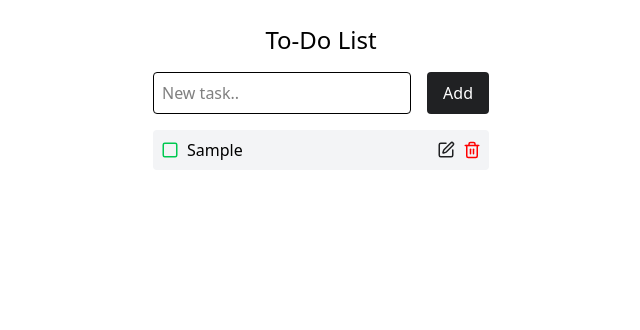
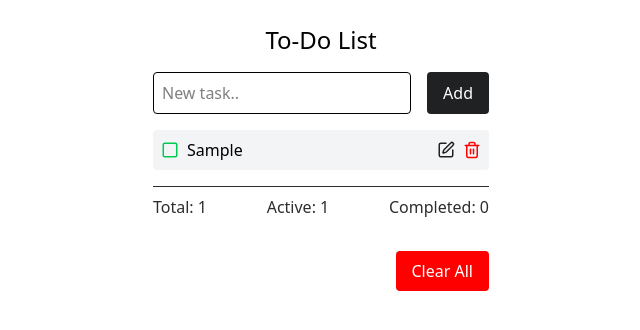
Before and after one commit to orfneos/cf7-react-todo, a React (Vite) app: page / in a window 1280 px wide. Both pictures are taken after typing "Sample" into the empty fields and a click on the button "Add". Shown: the top 330 px of the page, without its empty margins (319-959 px from the left). Built offline with nearby package versions, Linux system fonts and the light colour scheme.

Commit message:
feat: add clear all tasks and count tasks

```diff
--- a/src/components/Todo.tsx
+++ b/src/components/Todo.tsx
@@ -34,6 +34,8 @@
                 ? {...todo, completed: !todo.completed}
                 : todo
             );
+            case "CLEAR_ALL":
+                return [];
         default:
             return state;
     }
@@ -41,10 +43,17 @@
 
 const Todo = () => {
     const [todos, dispatch] = useReducer(todoReducer, [], getInitialTodos);
+    const totalTask: number = todos.length;
+    const completedTasks: number = todos.filter(t => t.completed).length;
+    const activeTasks: number = totalTask - completedTasks;
 
     useEffect(() => {
         localStorage.setItem("todos", JSON.stringify(todos));
     }, [todos]);
+
+    const handleClearAll = () => {
+        dispatch({type:"CLEAR_ALL"});
+    }
 
     return (
         <>
@@ -52,6 +61,24 @@
                 <h1 className="text-center text-2xl mb-4">To-Do List</h1>
                 <TodoForm dispatch={dispatch}/>
                 <TodoList todos={todos} dispatch={dispatch}/>
+
+                {todos.length > 0 && (
+                    <>
+                        <div className="flex justify-between border-t pt-2 mt-4 text-cf-gray">
+                            <span>Total: {totalTask}</span>
+                            <span>Active: {activeTasks}</span>
+                            <span>Completed: {completedTasks}</span>
+                        </div>
+                        <div className="text-end mt-4">
+                            <button
+                                onClick={handleClearAll}
+                                className="bg-cf-dark-red text-white px-4 py-2 rounded mt-4"
+                            >
+                                Clear All
+                            </button>
+                        </div>
+                    </>
+                )}
             </div>
         </>
     )
--- a/src/types.ts
+++ b/src/types.ts
@@ -8,7 +8,8 @@
     | {type:"ADD"; payload: string}
     | {type:"DELETE"; payload: number}
     | {type:"EDIT"; payload: { id: number; newText: string }}
-    | {type:"COMPLETE"; payload: number};
+    | {type:"COMPLETE"; payload: number}
+    | {type:"CLEAR_ALL"};
 
 export type TodoFormProps = {
     dispatch: React.Dispatch<Action>;
```
